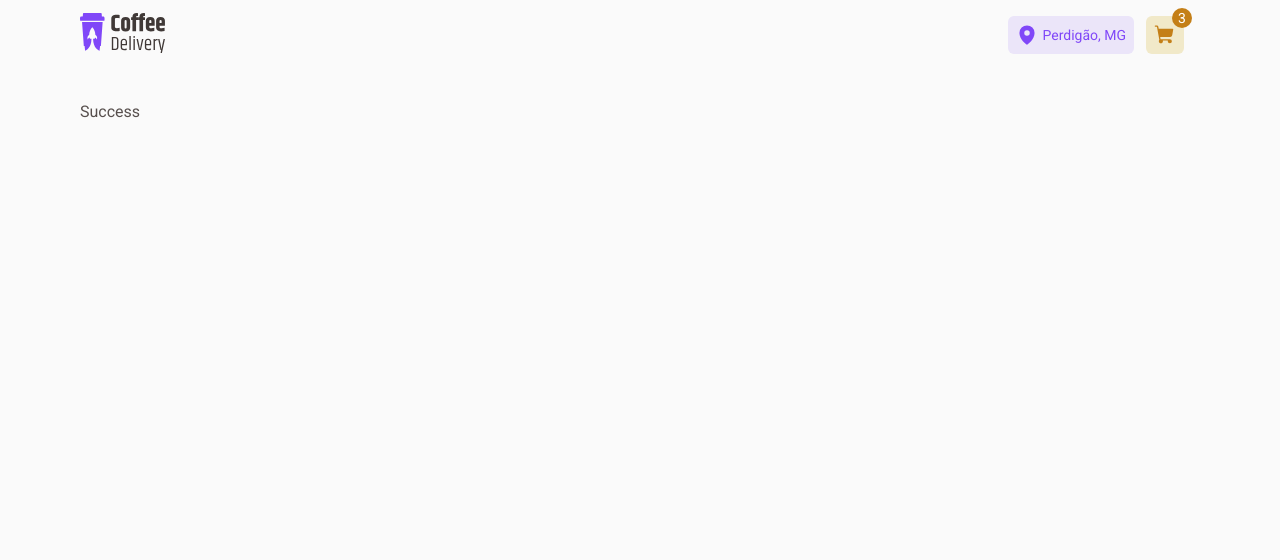
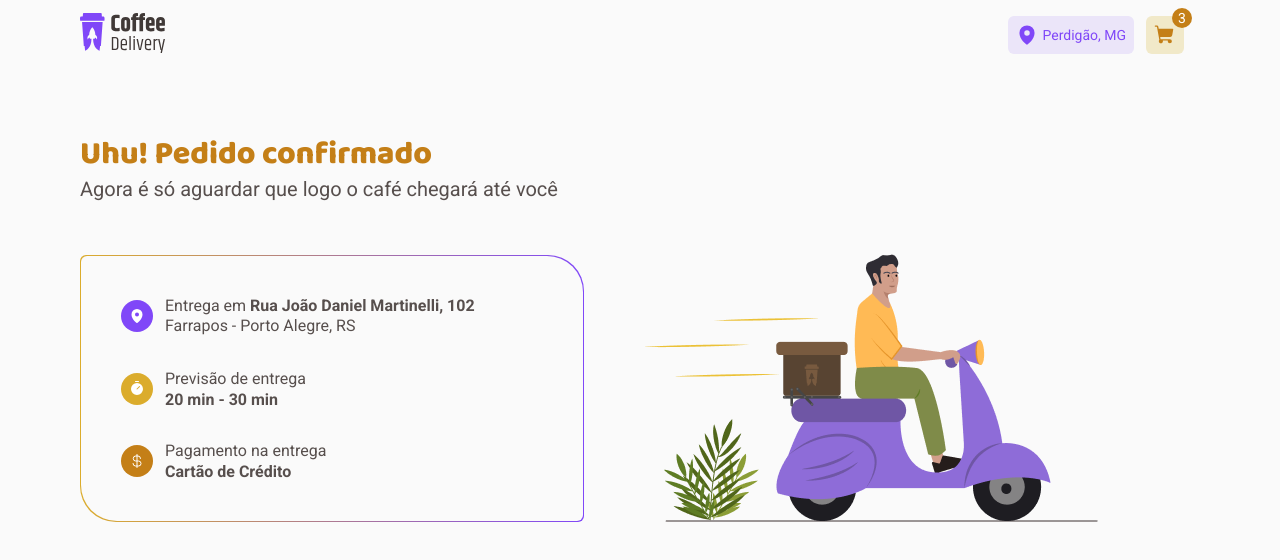
Before and after one commit to atiliosilfer/coffee-delivery, a React (Vite) app: page /success in a window 1280 px wide. Shown: the top 560 px of the page. Built offline with nearby package versions, Linux system fonts and the light colour scheme.

Commit message:
criando tela de confirmacao de pedido

```diff
--- a/src/Router.tsx
+++ b/src/Router.tsx
@@ -1,7 +1,7 @@
 import { Routes, Route } from 'react-router-dom'
 import { Home } from './pages/Home'
 import { Checkout } from './pages/Checkout'
-import { Success } from './pages/Success'
+import { OrderConfirmation } from './pages/OrderConfirmation'
 import { DefaultLayout } from './layouts/DefaultLayout'
 
 export function Router() {
@@ -10,7 +10,7 @@ export function Router() {
       <Route path="/" element={<DefaultLayout />}>
         <Route path="/" element={<Home />} />
         <Route path="/checkout" element={<Checkout />} />
-        <Route path="/success" element={<Success />} />
+        <Route path="/success" element={<OrderConfirmation />} />
       </Route>
     </Routes>
   )
--- a/src/pages/Checkout/styles.ts
+++ b/src/pages/Checkout/styles.ts
@@ -62,5 +62,10 @@ export const BillContainer = styled.div`
     font-size: 0.875rem;
     font-weight: 700;
     line-height: 160%;
+
+    :hover {
+      cursor: pointer;
+      background-color: ${(props) => props.theme['yellow-dark']};
+    }
   }
 `
--- /dev/null
+++ b/src/pages/OrderConfirmation/index.tsx
@@ -0,0 +1,59 @@
+import { CurrencyDollar, MapPin, Timer } from 'phosphor-react'
+import MotoboyIllustrator from '../../assets/Illustration.png'
+import {
+  IconContainer,
+  OrderConfirmationContainer,
+  OrderResumeContainer,
+  OrderResumeItem,
+} from './styles'
+
+export function OrderConfirmation() {
+  return (
+    <OrderConfirmationContainer>
+      <h1>Uhu! Pedido confirmado</h1>
+      <h2>Agora é só aguardar que logo o café chegará até você</h2>
+
+      <div>
+        <OrderResumeContainer>
+          <div>
+            <OrderResumeItem>
+              <IconContainer color="purple">
+                <MapPin size={16} weight="fill" color="white" />
+              </IconContainer>
+              <div>
+                <p>
+                  Entrega em <strong>Rua João Daniel Martinelli, 102</strong>
+                </p>
+                <span>Farrapos - Porto Alegre, RS</span>
+              </div>
+            </OrderResumeItem>
+            <OrderResumeItem>
+              <IconContainer color="yellow">
+                <Timer size={16} weight="fill" color="white" />
+              </IconContainer>
+              <div>
+                <p>Previsão de entrega</p>
+                <strong>20 min - 30 min</strong>
+              </div>
+            </OrderResumeItem>
+            <OrderResumeItem>
+              <IconContainer color="yellow-dark">
+                <CurrencyDollar size={16} color="white" />
+              </IconContainer>
+
+              <div>
+                <p>Pagamento na entrega </p>
+                <strong>Cartão de Crédito</strong>
+              </div>
+            </OrderResumeItem>
+          </div>
+        </OrderResumeContainer>
+
+        <img
+          src={MotoboyIllustrator}
+          alt="image of a motoboy delivering coffee "
+        />
+      </div>
+    </OrderConfirmationContainer>
+  )
+}
--- /dev/null
+++ b/src/pages/OrderConfirmation/styles.ts
@@ -0,0 +1,65 @@
+import styled from 'styled-components'
+
+export const OrderConfirmationContainer = styled.div`
+  h1 {
+    color: ${(props) => props.theme['yellow-dark']};
+    font-family: 'Baloo 2';
+    font-size: 2rem;
+    font-weight: 800;
+    margin-top: 2rem;
+  }
+
+  h2 {
+    font-size: 1.25rem;
+    margin-bottom: 2.5rem;
+  }
+
+  > div {
+    display: grid;
+    grid-template-columns: 45% auto;
+    gap: 3rem;
+    -webkit-box-align: center;
+    align-items: center;
+
+    @media (max-width: 800px) {
+      grid-template-columns: 1fr;
+    }
+  }
+`
+
+export const OrderResumeContainer = styled.div`
+  border-radius: 0.375rem 2.25rem;
+  padding: 1px;
+  background: linear-gradient(to right, rgb(219, 172, 44), rgb(128, 71, 248));
+
+  > div {
+    display: flex;
+    flex-direction: column;
+    align-items: flex-start;
+    padding: 2.5rem;
+    gap: 2rem;
+    background-color: ${(props) => props.theme.background};
+    border-radius: 0.375rem 2.25rem;
+  }
+`
+
+export const OrderResumeItem = styled.div`
+  display: flex;
+  align-items: center;
+  gap: 0.75rem;
+`
+
+interface IconContainerProps {
+  color: 'purple' | 'yellow' | 'yellow-dark'
+}
+
+export const IconContainer = styled.div<IconContainerProps>`
+  display: flex;
+  align-items: center;
+  justify-content: center;
+  width: 2rem;
+  height: 2rem;
+
+  background-color: ${(props) => props.theme[props.color]};
+  border-radius: 999px;
+`
--- a/src/pages/Success/index.tsx
+++ /dev/null
@@ -1,3 +0,0 @@
-export function Success() {
-  return <div>Success</div>
-}
```
Also changed, not shown: src/assets/Illustration.png (added), src/pages/Success/styles.ts (deleted).
